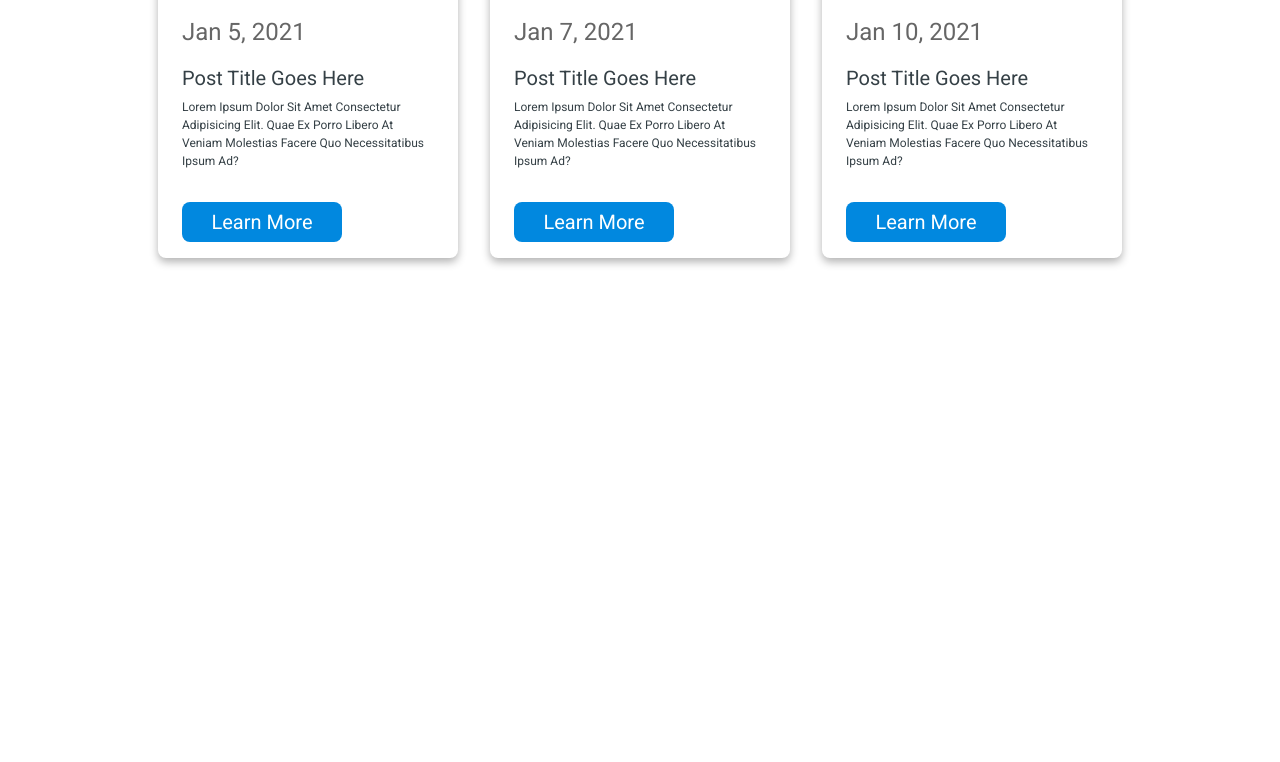
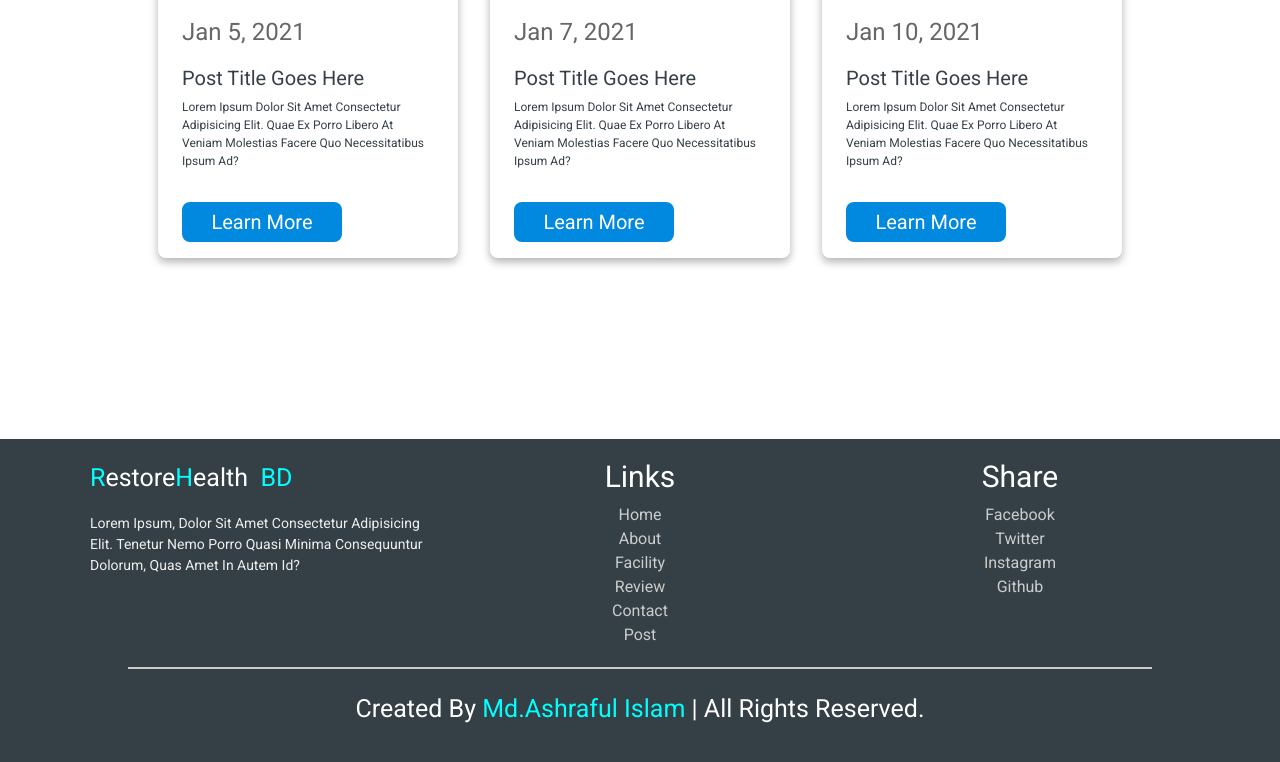
Before and after one commit to sohag-aust/RestoreHealth-BD, a React (Create React App) app: page / in a window 1280 px wide. Shown: the part 4409-5171 px from the top of the page. Before the commit the page ends 4848 px from the top, so only its background shows below. Built offline with nearby package versions, Linux system fonts and the light colour scheme.

Commit message:
footer component added

```diff
--- a/src/App.js
+++ b/src/App.js
@@ -8,6 +8,7 @@ import Review from './pages/Home/Review/Review';
 import Counter from './pages/Home/Counter/Counter';
 import Appointment from './pages/Home/Appointment/Appointment';
 import Posts from './pages/Home/Posts/Posts';
+import Footer from './pages/Shared/Footer/Footer';
 
 function App() {
   return (
@@ -20,6 +21,7 @@ function App() {
       <Counter />
       <Appointment />
       <Posts />
+      <Footer />
     </>
   );
 }
--- /dev/null
+++ b/src/pages/Shared/Footer/Footer.css
@@ -0,0 +1,51 @@
+.footer{
+    background:var(--black);
+}
+
+.footer p{
+    font-size: 14px;
+    color:#eee;
+    padding:16px 0;
+}
+
+.footer .col-md-4{
+    padding:20px
+}
+
+.footer .col-md-4:nth-child(1) a{
+    font-size: 25px;
+    color:#fff;
+}
+
+.footer .col-md-4:nth-child(1) a span{
+    color:var(--blue);
+}
+
+.footer a{
+    font-size: 16px;
+    color:#ccc;
+    display: block;
+}
+
+.footer h3{
+    color:#fff;
+    font-size: 30px;
+}
+
+.footer a:hover{
+    color:var(--blue);
+}
+
+.footer .credit{
+    color:#fff;
+    width:80%;
+    margin:0;
+    padding:25px 0;
+    padding-bottom: 50px;
+    font-size: 25px;
+    border-top: 2px solid #ccc !important;
+}
+
+.footer .credit span{
+    color:var(--blue);
+}
--- /dev/null
+++ b/src/pages/Shared/Footer/Footer.js
@@ -0,0 +1,53 @@
+import React, { useEffect } from 'react';
+import Aos from 'aos';
+import 'aos/dist/aos.css';
+import './Footer.css';
+
+const Footer = () => {
+    useEffect(()=>{
+        Aos.init({
+            duration: 2000
+        });
+    }, []);
+
+    return (
+        <section className="footer">
+            <div className="container">
+                <div className="row">
+                    <div className="col-md-4" data-aos="fade-right">
+                        <a href="#" className="logo">
+                            <span style={{color:'cyan'}}>R</span>estore
+                            <span style={{color:'cyan'}}>H</span>ealth &nbsp;
+                            <span style={{color:'cyan'}}>B</span>
+                            <span style={{color:'cyan'}}>D</span>
+                        </a>
+                        <p>Lorem ipsum, dolor sit amet consectetur adipisicing elit. Tenetur nemo porro quasi minima consequuntur dolorum, quas amet in autem id?</p>
+                    </div>
+
+                    <div className="col-md-4 text-center" data-aos="fade-up">
+                        <h3>links</h3>
+                        <a href="#">home</a>
+                        <a href="#">about</a>
+                        <a href="#">facility</a>
+                        <a href="#">review</a>
+                        <a href="#">contact</a>
+                        <a href="#">post</a>
+                    </div>
+
+                    <div className="col-md-4 text-center" data-aos="fade-left">
+                        <h3>share</h3>
+                        <a href="#">facebook</a>
+                        <a href="#">twitter</a>
+                        <a href="#">instagram</a>
+                        <a href="#">github</a>
+                    </div>
+
+                </div>
+            </div>
+
+            <h1 className="credit text-center mx-auto">created by <span style={{color:'cyan'}}>Md.Ashraful Islam</span> | all rights reserved.</h1>
+        </section>
+    );
+};
+
+export default Footer;
```
